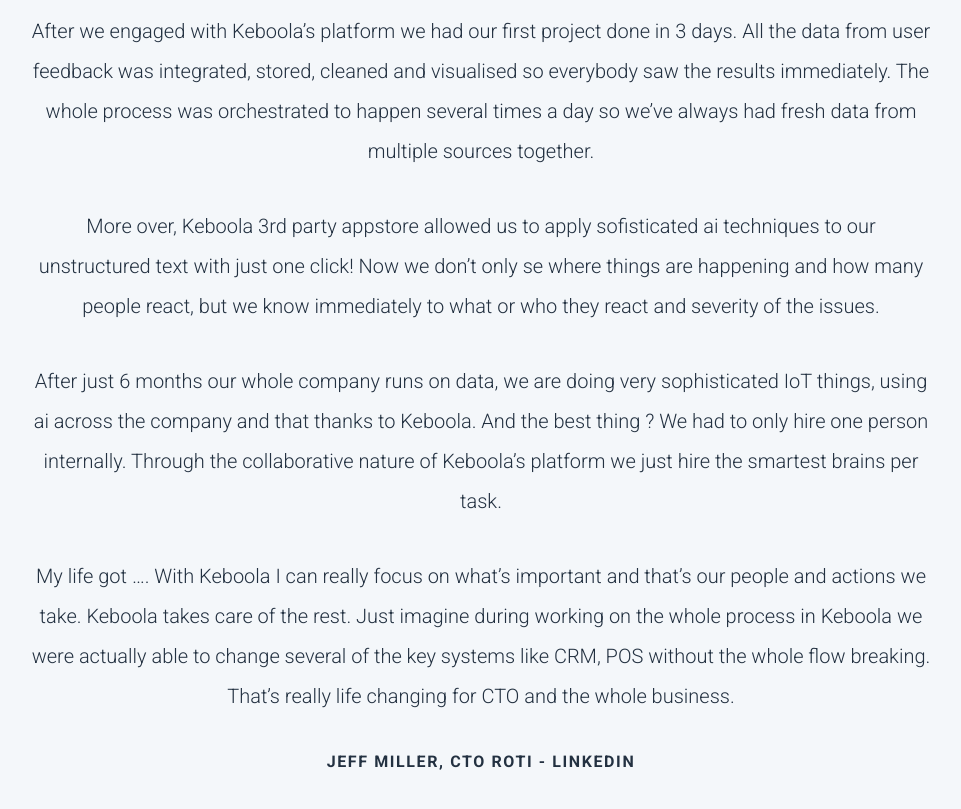
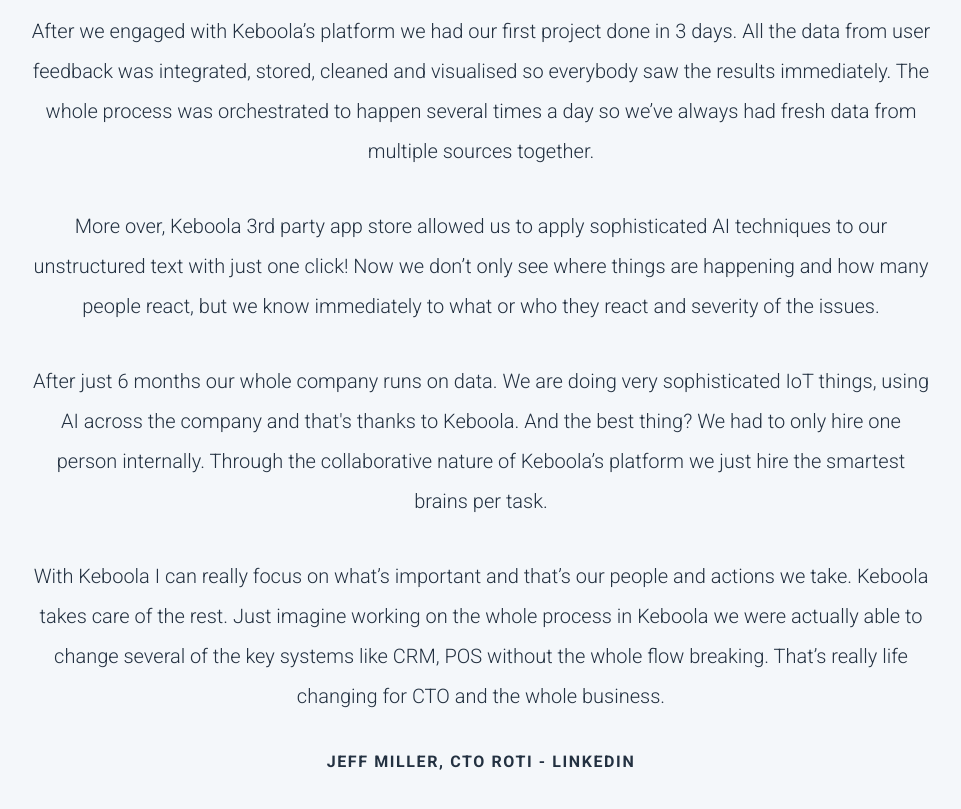
Before and after one commit to keboola/website, a Jekyll site: the page built from _landing/how-to-win-data.md, in a window 1280 px wide and 900 px high, scrolled down 3119 px, cut to the strip 46-855 px from the top of the window. Shown: the whole strip, without its empty margins (159-1120 px from the left). Built offline with Jekyll 4.4.1, drawn with Linux system fonts in a browser that asks for light colours; nearby versions of some CDN libraries.

Commit message:
Update from Forestry.io Martin Karasek updated _landing/how-to-win-data.md

```diff
--- a/_landing/how-to-win-data.md
+++ b/_landing/how-to-win-data.md
@@ -78,18 +78,18 @@
     the data from user feedback was integrated, stored, cleaned and visualised so
     everybody saw the results immediately. The whole process was orchestrated to happen
     several times a day so we’ve always had fresh data from multiple sources together.</p><p>More
-    over, Keboola 3rd party appstore allowed us to apply sofisticated ai techniques
-    to our unstructured text with just one click! Now we don’t only se where things
+    over, Keboola 3rd party app store allowed us to apply sophisticated AI techniques
+    to our unstructured text with just one click! Now we don’t only see where things
     are happening and how many people react, but we know immediately to what or who
     they react and severity of the issues.</p><p>After just 6 months our whole company
-    runs on data, we are doing very sophisticated IoT things, using ai across the
-    company and that thanks to Keboola. And the best thing ? We had to only hire one
-    person internally. Through the collaborative nature of Keboola’s platform we just
-    hire the smartest brains per task.</p><p>My life got …. With Keboola I can really
-    focus on what’s important and that’s our people and actions we take. Keboola takes
-    care of the rest. Just imagine during working on the whole process in Keboola
-    we were actually able to change several of the key systems like CRM, POS without
-    the whole flow breaking. That’s really life changing for CTO and the whole business.</p>
+    runs on data. We are doing very sophisticated IoT things, using AI across the
+    company and that's thanks to Keboola. And the best thing? We had to only hire
+    one person internally. Through the collaborative nature of Keboola’s platform
+    we just hire the smartest brains per task.</p><p>With Keboola I can really focus
+    on what’s important and that’s our people and actions we take. Keboola takes care
+    of the rest. Just imagine working on the whole process in Keboola we were actually
+    able to change several of the key systems like CRM, POS without the whole flow
+    breaking. That’s really life changing for CTO and the whole business.</p>
 - template: article-list-three-row
   block: article-list-three-row
   subheadline: SERVERLESS DATA ANALYTICS & AUTOMATION
```
